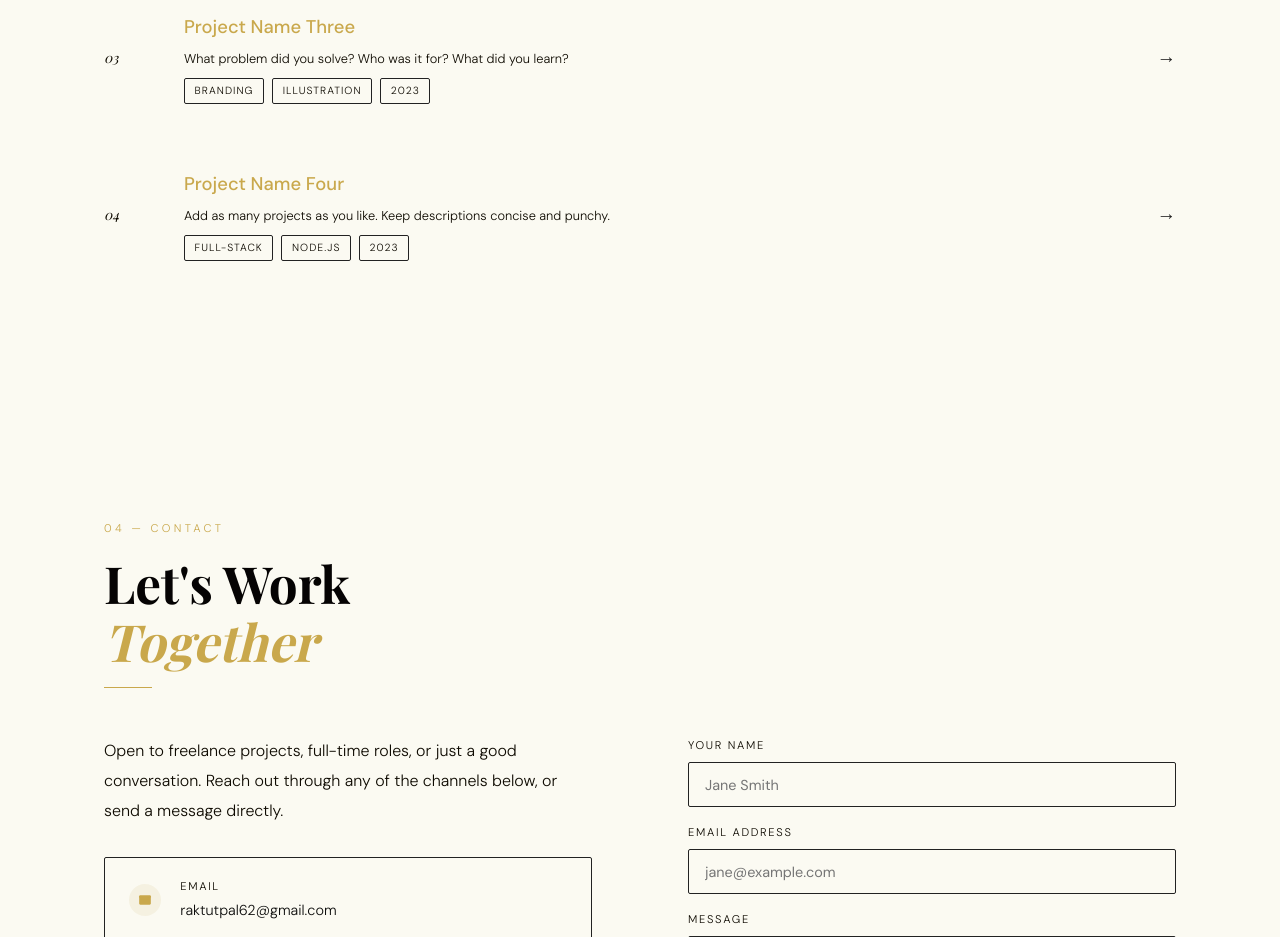
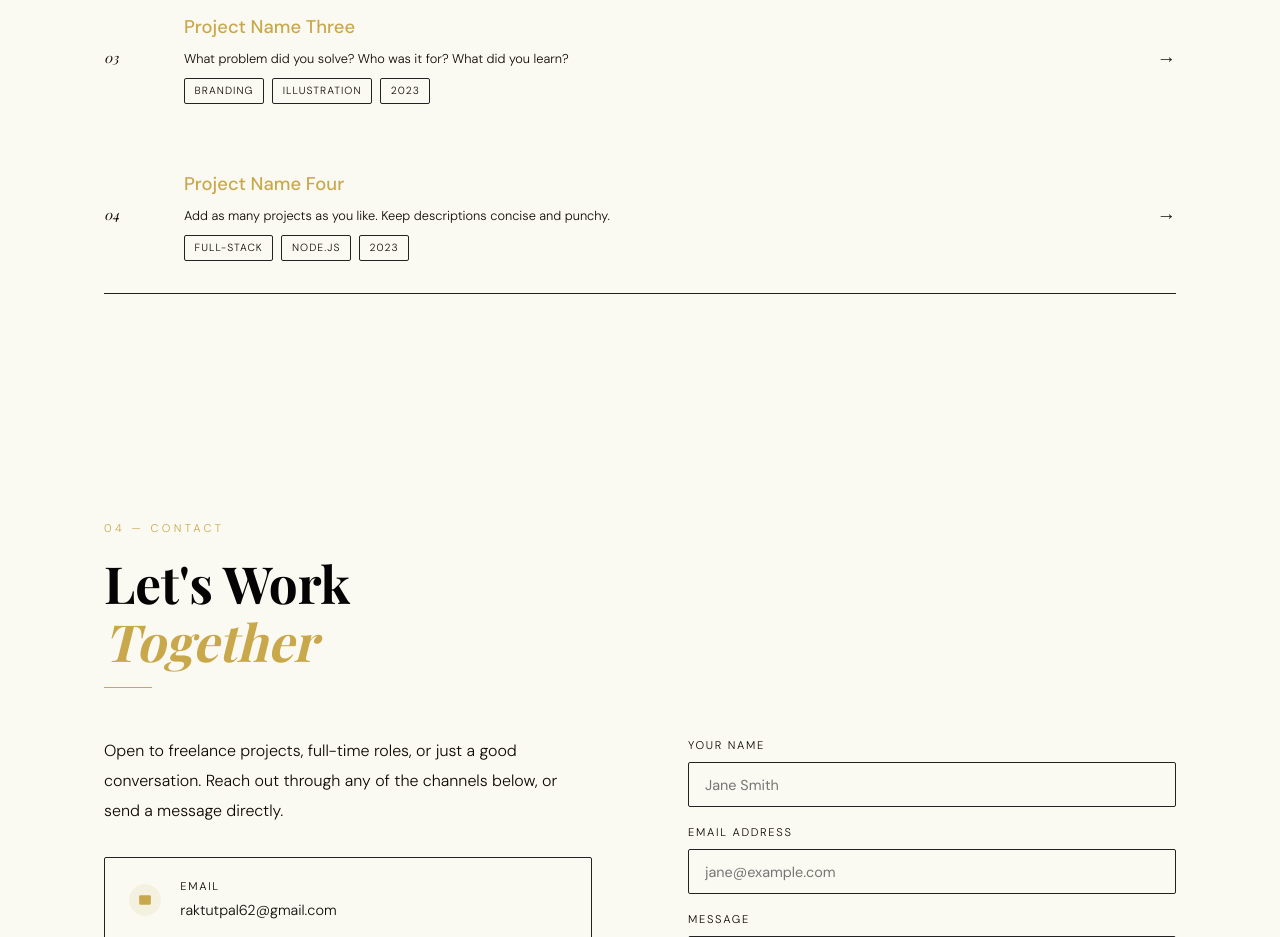
Before and after one commit to raktutpal62-a11y/Portfolio, a plain HTML site: page index.html in a window 1280 px wide. Shown: the part 3220-4157 px from the top of the page. Drawn offline with nearby package versions, Linux system fonts and the light colour scheme; a web font is replaced by a local one.

Commit message:
styles.css

```diff
--- a/styles.css
+++ b/styles.css
@@ -359,7 +359,12 @@ h2 em { font-style: italic; color: var(--gold); }
   transition: padding-left 0.3s;
   position: relative;
 }
+
 .project-item:first-child { border-top: 1px solid var(--border); }
+.project-item:last-child {
+  border-bottom: 1px solid var(--border);
+}
+
 .project-item:hover { padding-left: 1rem; }
 .project-item:hover .project-arrow { color: var(--gold); transform: translateX(4px); }
 .project-index {
```
